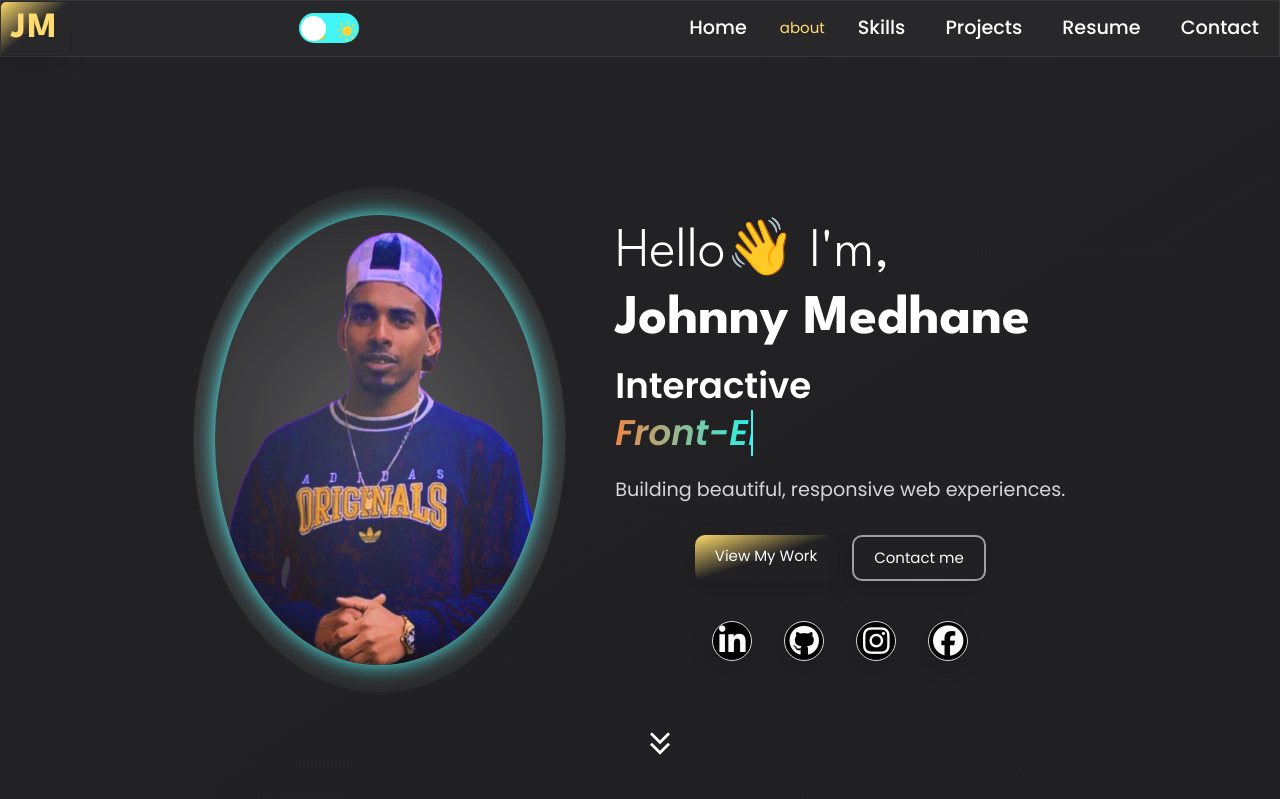
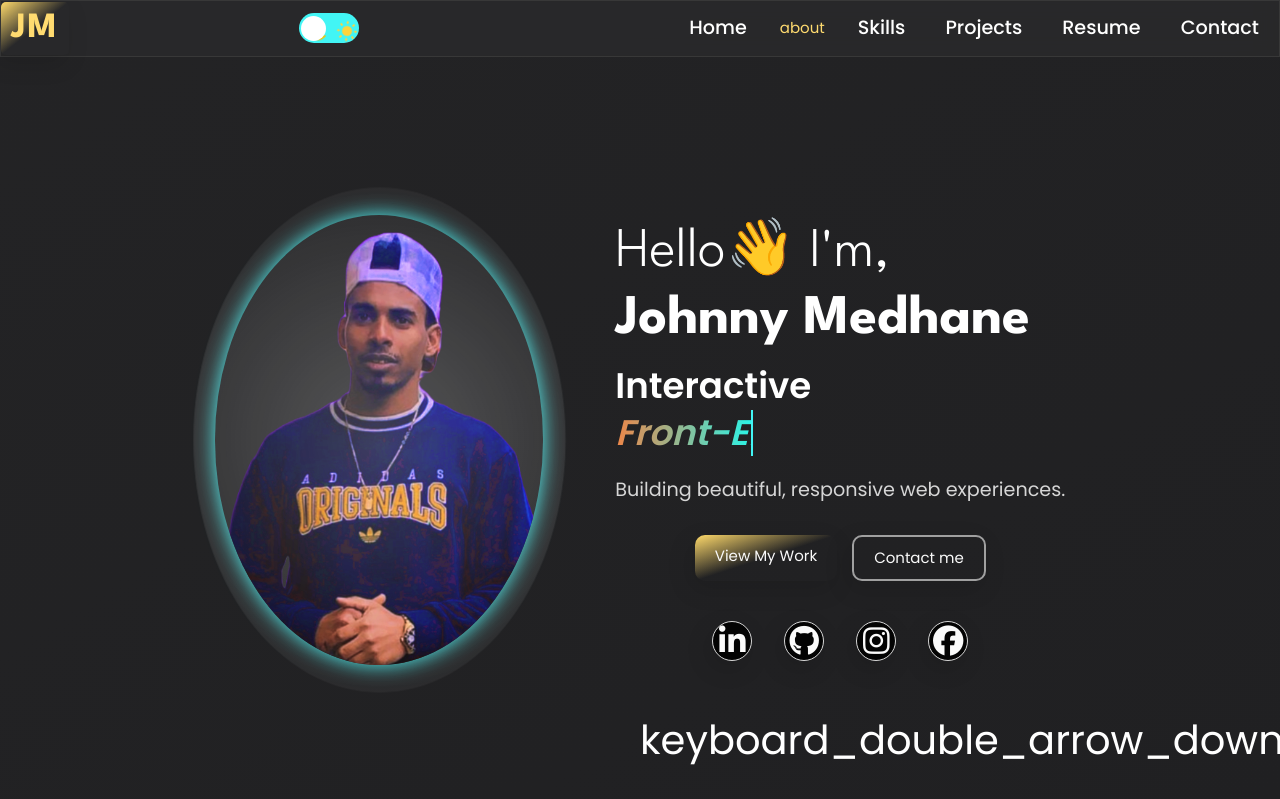
Before and after one commit to Johnnymedhane/my-portfolio, a React (Create React App) app: page / in a window 1280 px wide. Shown: the top 799 px of the page. Built offline with nearby package versions, Linux system fonts and the light colour scheme.

Commit message:
moved google font link to html file

```diff
--- a/public/index.html
+++ b/public/index.html
@@ -11,35 +11,12 @@
     />
     <link rel="apple-touch-icon" href="%PUBLIC_URL%/logo192.png" />
     <script src="https://kit.fontawesome.com/51cb423296.js" crossorigin="anonymous"></script>
-    <link rel="stylesheet" href="https://fonts.googleapis.com/css2?family=Material+Symbols+Outlined:opsz,wght,FILL,GRAD@20..48,100..700,0..1,-50..200&icon_names=keyboard_double_arrow_down" />
-    <!--
-      manifest.json provides metadata used when your web app is installed on a
-      user's mobile device or desktop. See https://developers.google.com/web/fundamentals/web-app-manifest/
-    -->
+    <link rel="stylesheet" href="https://fonts.googleapis.com/css2?family=League+Spartan:wght@100..900&family=Poppins:ital,wght@0,100;0,200;0,300;0,400;0,500;0,600;0,700;0,800;0,900&family=Roboto:ital,wght@0,100;0,300;0,400;0,500;0,700;0,900&family=Saira:ital,wght@0,100..900;1,100..900&display=swap" />
     <link rel="manifest" href="%PUBLIC_URL%/manifest.json" />
-    <!--
-      Notice the use of %PUBLIC_URL% in the tags above.
-      It will be replaced with the URL of the `public` folder during the build.
-      Only files inside the `public` folder can be referenced from the HTML.
-
-      Unlike "/favicon.ico" or "favicon.ico", "%PUBLIC_URL%/favicon.ico" will
-      work correctly both with client-side routing and a non-root public URL.
-      Learn how to configure a non-root public URL by running `npm run build`.
-    -->
     <title>My-portfolio</title>
   </head>
   <body>
     <noscript>You need to enable JavaScript to run this app.</noscript>
     <div id="root"></div>
-    <!--
-      This HTML file is a template.
-      If you open it directly in the browser, you will see an empty page.
-
-      You can add webfonts, meta tags, or analytics to this file.
-      The build step will place the bundled scripts into the <body> tag.
-
-      To begin the development, run `npm start` or `yarn start`.
-      To create a production bundle, use `npm run build` or `yarn build`.
-    -->
   </body>
 </html>
--- a/src/index.css
+++ b/src/index.css
@@ -1,7 +1,7 @@
 
 
 
-@import url('https://fonts.googleapis.com/css2?family=League+Spartan:wght@100..900&family=Poppins:ital,wght@0,100;0,200;0,300;0,400;0,500;0,600;0,700;0,800;0,900&family=Roboto:ital,wght@0,100;0,300;0,400;0,500;0,700;0,900&family=Saira:ital,wght@0,100..900;1,100..900&display=swap');
+/* @import url('https://fonts.googleapis.com/css2?family=League+Spartan:wght@100..900&family=Poppins:ital,wght@0,100;0,200;0,300;0,400;0,500;0,600;0,700;0,800;0,900&family=Roboto:ital,wght@0,100;0,300;0,400;0,500;0,700;0,900&family=Saira:ital,wght@0,100..900;1,100..900&display=swap'); */
 
 
 
--- a/src/myStory.css
+++ b/src/myStory.css
@@ -1,7 +1,7 @@
 
 
 
-@import url('https://fonts.googleapis.com/css2?family=League+Spartan:wght@100..900&family=Poppins:ital,wght@0,100;0,200;0,300;0,400;0,500;0,600;0,700;0,800;0,900;1,100;1,200;1,300;1,400;1,500;1,600;1,700;1,800;1,900&family=Roboto:ital,wght@0,100;0,300;0,400;0,500;0,700;0,900;1,100;1,300;1,400;1,500;1,700;1,900&family=Saira:ital,wght@0,100..900;1,100..900&display=swap');
+/* @import url('https://fonts.googleapis.com/css2?family=League+Spartan:wght@100..900&family=Poppins:ital,wght@0,100;0,200;0,300;0,400;0,500;0,600;0,700;0,800;0,900;1,100;1,200;1,300;1,400;1,500;1,600;1,700;1,800;1,900&family=Roboto:ital,wght@0,100;0,300;0,400;0,500;0,700;0,900;1,100;1,300;1,400;1,500;1,700;1,900&family=Saira:ital,wght@0,100..900;1,100..900&display=swap'); */
 
  * {
     margin: 0;
```
